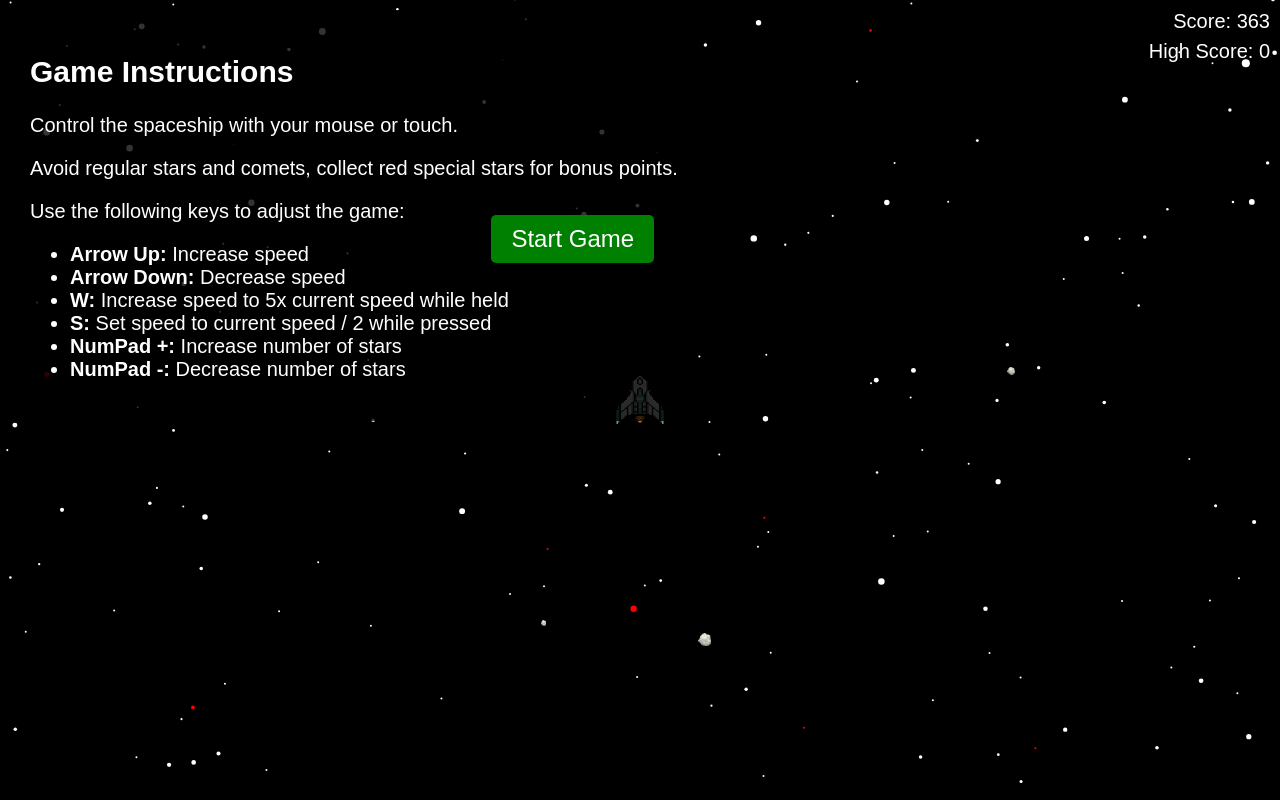
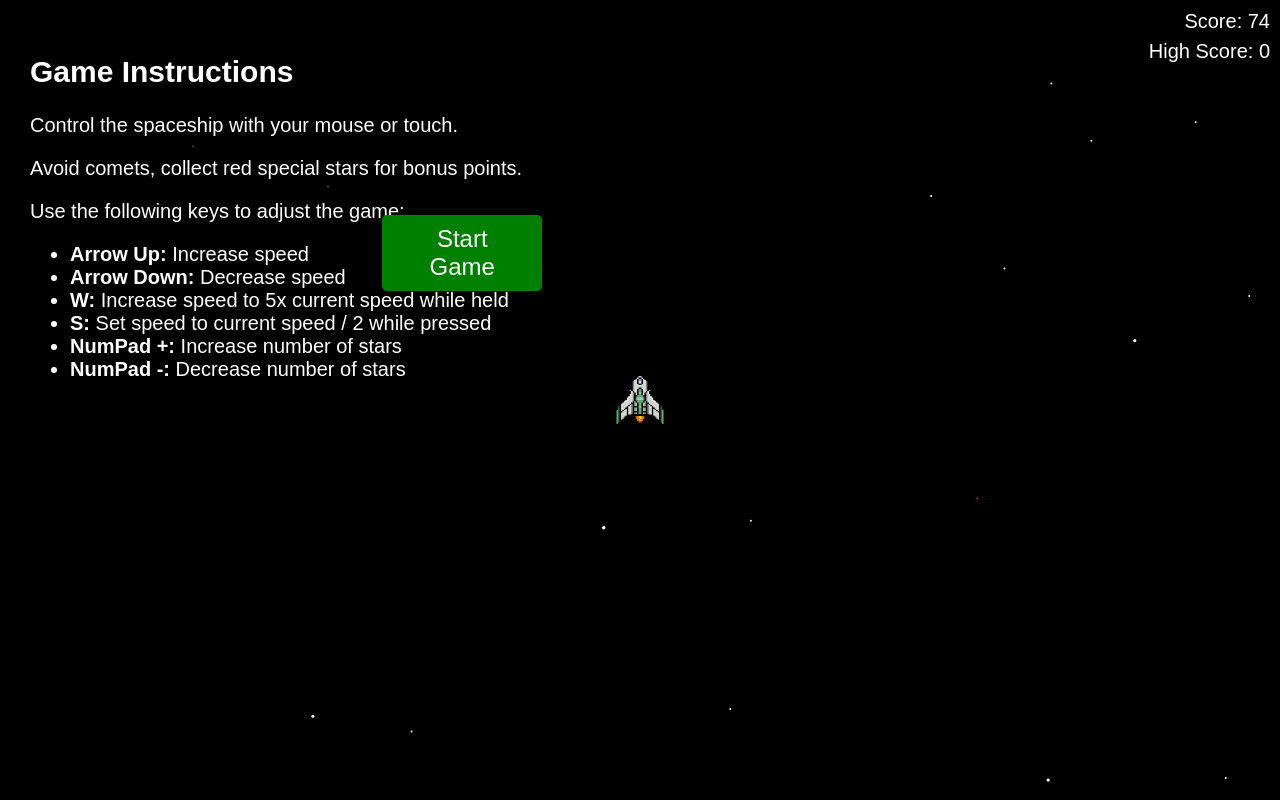
Before and after one commit to k0miker/starfieldclash, a plain HTML site: page index.html in a window 1280 px wide. Drawn offline with Linux system fonts and the light colour scheme.

Commit message:
white no collusion

```diff
--- a/index.html
+++ b/index.html
@@ -76,7 +76,7 @@
     <div id="instructions">
         <h2>Game Instructions</h2>
         <p>Control the spaceship with your mouse or touch.</p>
-        <p>Avoid regular stars and comets, collect red special stars for bonus points.</p>
+        <p>Avoid comets, collect red special stars for bonus points.</p>
         <p>Use the following keys to adjust the game:</p>
         <ul>
             <li><b>Arrow Up:</b> Increase speed</li>
@@ -101,11 +101,13 @@
 
         const context = canvas.getContext("2d");
 
-        let numStars = 250;
+        let numStars = 50;
+        const maxStars = 3000;
         const stars = [];
         const comets = [];
         let baseSpeed = 5;
         let speed = baseSpeed;
+        const maxSpeed = baseSpeed * 10;
         let score = 0;
         let isGameOver = false;
         let highScore = localStorage.getItem('highScore') || 0;
@@ -138,6 +140,7 @@
                 z: Math.random() * canvas.width,
                 o: Math.random(),
                 size: 0, // Start with size 0
+                speedVariation: Math.random() * 0.5 + 0.75, // Speed variation between 0.75 and 1.25
                 isSpecial: index % 20 === 0 // Every 20th star is special
             };
         }
@@ -183,7 +186,7 @@
         }
 
         function populateStars() {
-            const newStarsCount = numStars - stars.length;
+            const newStarsCount = Math.min(maxStars, numStars) - stars.length;
             for (let i = 0; i < newStarsCount; i++) {
                 stars.push(createStar(stars.length + i));
             }
@@ -193,7 +196,7 @@
             if (event.code === 'ArrowUp') {
                 clearInterval(speedDecreaseInterval);
                 speedIncreaseInterval = setInterval(() => {
-                    speed += 2;
+                    speed = Math.min(maxSpeed, speed + 2);
                 }, 100);
             } else if (event.code === 'ArrowDown') {
                 clearInterval(speedIncreaseInterval);
@@ -207,10 +210,10 @@
                 isSPressed = true;
                 isWPressed = false;
             } else if (event.code === 'NumpadAdd') {
-                numStars += 100;
+                numStars = Math.min(maxStars, numStars + 50);
                 populateStars();
             } else if (event.code === 'NumpadSubtract') {
-                numStars = Math.max(100, numStars - 100);
+                numStars = Math.max(50, numStars - 50);
                 populateStars();
             }
         });
@@ -266,7 +269,7 @@
             }
             score = 0;
             speed = baseSpeed;
-            numStars = 250;
+            numStars = 50;
             isGameOver = false;
             gameOverDiv.style.display = 'none';
             populateStars();
@@ -285,10 +288,10 @@
 
             // Adjust speed based on score
             const speedMultiplier = 1 + Math.floor(score / 1000)/10; // Adjust the divisor to control the rate of speed increase
-            speed = baseSpeed * speedMultiplier;
+            speed = Math.min(maxSpeed, baseSpeed * speedMultiplier);
 
             if (isWPressed) {
-                speed *= 5; // Increase speed to 5x current speed while held
+                speed = Math.min(maxSpeed, speed * 5); // Increase speed to 5x current speed while held
             } else if (isSPressed) {
                 speed /= 2; // Set speed to current speed / 2 while pressed
             }
@@ -299,7 +302,7 @@
 
             for (let i = 0; i < stars.length; i++) {
                 let star = stars[i];
-                star.z -= star.isSpecial ? speed / 3 : speed;
+                star.z -= star.isSpecial ? (speed / 3) * star.speedVariation : speed * star.speedVariation;
 
                 if (star.z <= 0) {
                     if (!star.isSpecial) {
@@ -336,16 +339,17 @@
                     context.stroke();
                 }
 
-                if (sx > ship.x - ship.width / 2 && sx < ship.x + ship.width / 2 && sy > ship.y - ship.height / 2 && sy < ship.y + ship.height / 2) {
-                    if (star.isSpecial) {
-                        score += 1000;
-                        Object.assign(star, createStar(i));
-                        star.z = canvas.width;
-                    } else {
-                        gameOver();
-                        return;
-                    }
+                // Check collision only for special stars
+                if (star.isSpecial && sx > ship.x - ship.width / 2 && sx < ship.x + ship.width / 2 && sy > ship.y - ship.height / 2 && sy < ship.y + ship.height / 2) {
+                    score += 1000;
+                    Object.assign(star, createStar(i));
+                    star.z = canvas.width;
                 }
+            }
+
+            if (score % 100 === 0 && numStars < maxStars) {
+                numStars += 5;
+                populateStars();
             }
 
             if (score % 100 === 0) {
@@ -372,11 +376,6 @@
 
             scoreDiv.textContent = `Score: ${score}`;
             highScoreDiv.textContent = `High Score: ${highScore}`;
-
-            if (score % 100 === 0) {
-                numStars += 50;
-                populateStars();
-            }
 
             requestAnimationFrame(updateStars);
         }
```
